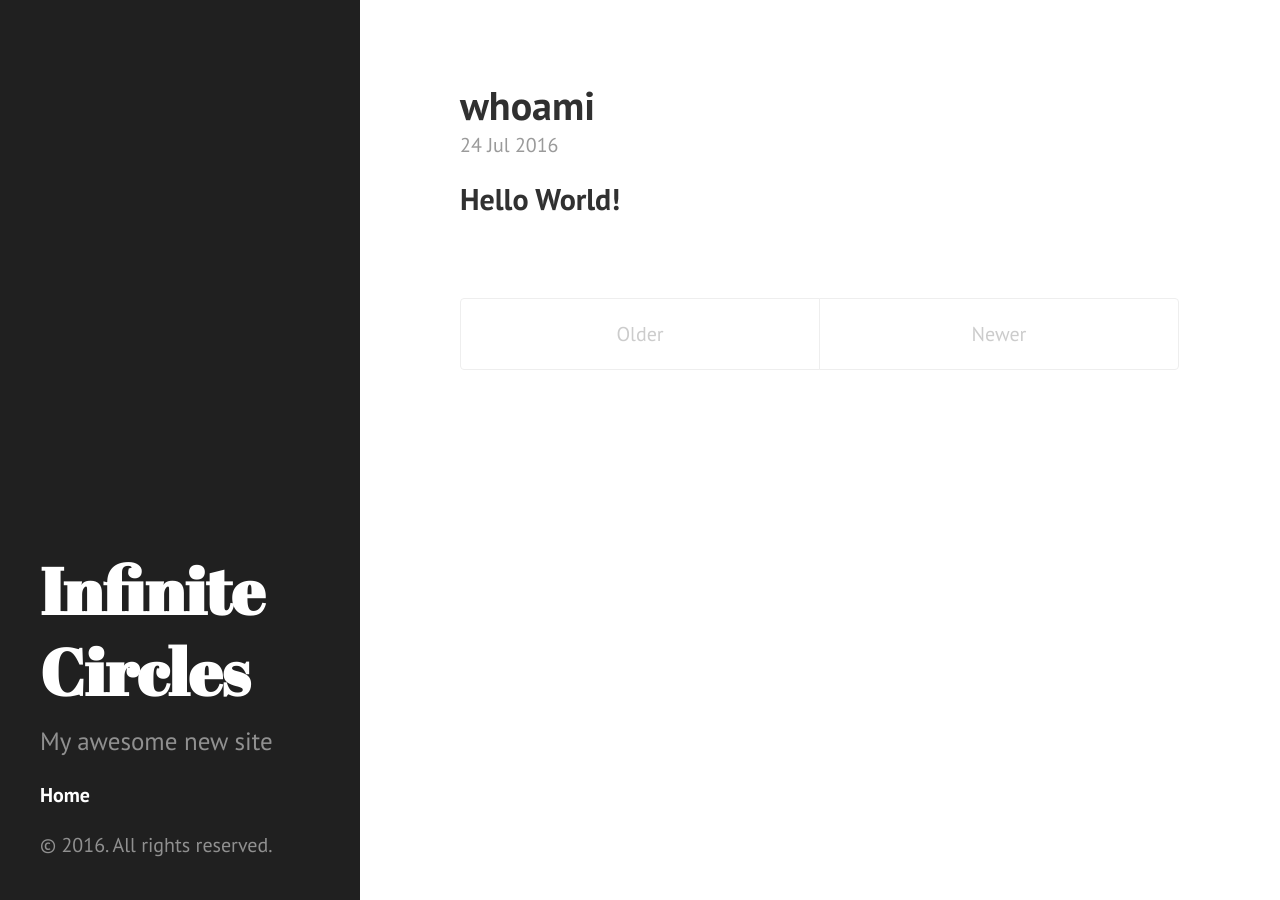
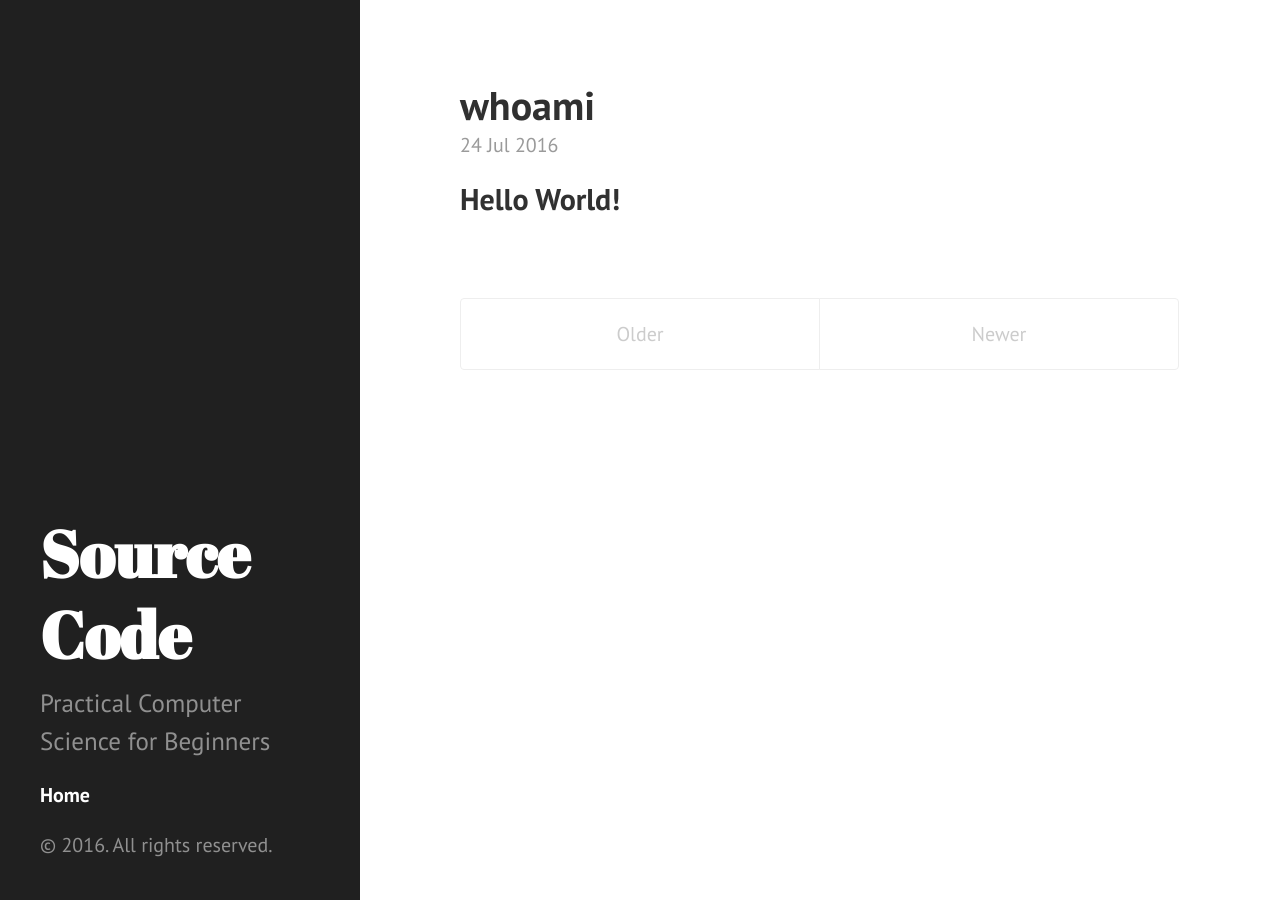
Before and after one commit to vikas-bhardwaj/vikas-bhardwaj.github.io, a Jekyll site: the page built from index.html, in a window 1280 px wide. Built offline with Jekyll 4.4.1, drawn with Linux system fonts in a browser that asks for light colours; the list of posts is cut into pages by our own code.

Commit message:
Update _config.yml

```diff
--- a/_config.yml
+++ b/_config.yml
@@ -2,7 +2,7 @@ excerpt_separator: ""
 pygments: true
 markdown: kramdown
 url: http://vikas-bhardwaj.github.io
-title: Infinite Circles
+title: Source Code
 tagline: Practical Computer Science for Beginners
-description: My awesome new site
+description: Practical Computer Science for Beginners
 paginate: 3
```
